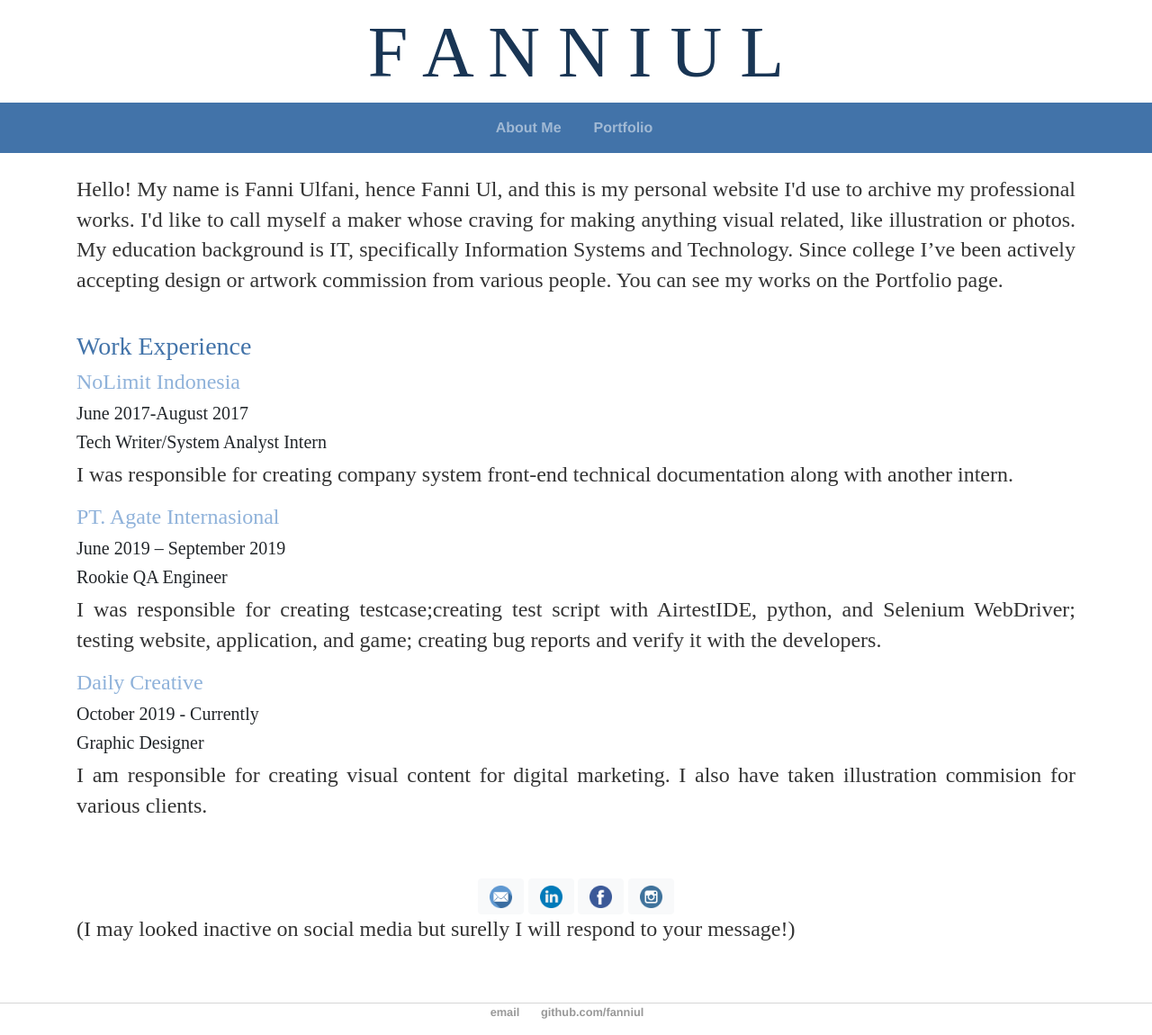
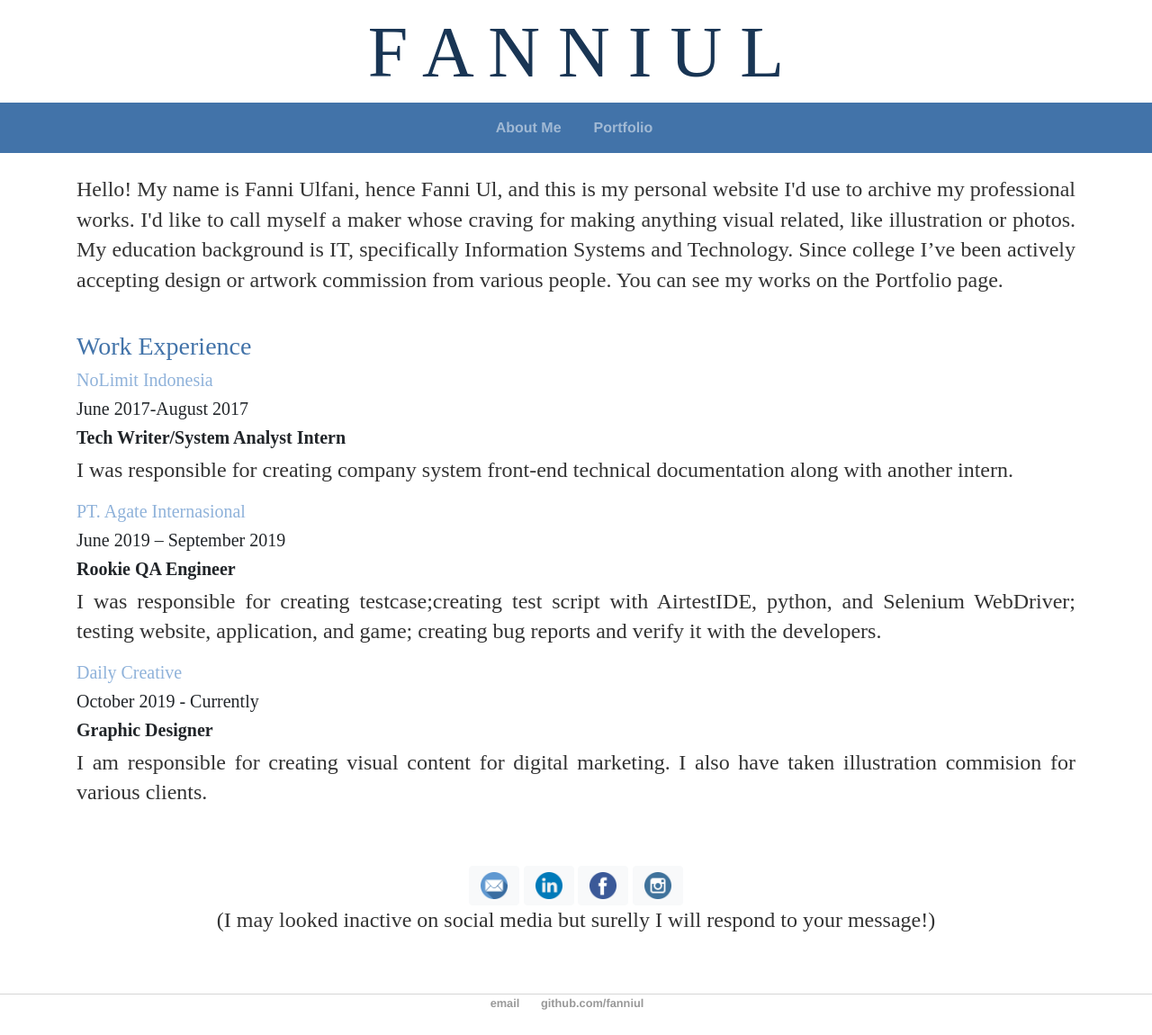
Before and after one commit to fanniul/fanniul.github.io, a Jekyll site: the page built from about/index.html, in a window 1280 px wide. Shown: the whole page at 90% size. Built offline with Jekyll 4.4.1, drawn with Linux system fonts in a browser that asks for light colours; comment, search, counter and statistics services are not loaded.

Commit message:
Update index.html

```diff
--- a/about/index.html
+++ b/about/index.html
@@ -16,28 +16,28 @@ I’m focusing on web development, mainly in front-end.</p> -->
 	</p>
 	<br>
 	<h3 class="text-justify" style="font-family: Montserrat;color:#4273a9;"> Work Experience </h3>
-	<h4 class="text-justify" style="font-family: Montserrat;color:#8fb2da;"> NoLimit Indonesia </h4>
+	<h5 class="text-justify" style="font-family: Montserrat;color:#8fb2da;"> NoLimit Indonesia </h5>
 	<h5 class="text-justify" style="font-family: Lateef;"> June 2017-August 2017 </h5>
-	<h5 class="text-justify" style="font-family: Lateef;"> Tech Writer/System Analyst Intern </h5>
+	<h5 class="text-justify font-weight-bold" style="font-family: Lateef;"> Tech Writer/System Analyst Intern </h5>
 	<p  class="text-justify" style="font-family: Lateef;">  I was responsible for creating company system front-end technical documentation along with another intern. </p>
-	<h4 class="text-justify" style="font-family: Montserrat;color:#8fb2da;"> PT. Agate Internasional </h4>
+	<h5 class="text-justify" style="font-family: Montserrat;color:#8fb2da;"> PT. Agate Internasional </h5>
 	<h5 class="text-justify" style="font-family: Lateef;"> June 2019 – September 2019 </h5>
-	<h5 class="text-justify" style="font-family: Lateef;"> Rookie QA Engineer </h5>
+	<h5 class="text-justify font-weight-bold" style="font-family: Lateef;"> Rookie QA Engineer </h5>
 	<p  class="text-justify" style="font-family: Lateef;">  I was responsible for creating testcase;creating test script with AirtestIDE, python, and Selenium WebDriver;
 	testing website, application, and game; creating bug reports and verify it with the developers. </p>
-	<h4 class="text-justify" style="font-family: Montserrat;color:#8fb2da;"> Daily Creative </h4>
+	<h5 class="text-justify" style="font-family: Montserrat;color:#8fb2da;"> Daily Creative </h5>
 	<h5 class="text-justify" style="font-family: Lateef;"> October 2019 - Currently </h5>
-	<h5 class="text-justify" style="font-family: Lateef;"> Graphic Designer </h5>
+	<h5 class="text-justify font-weight-bold" style="font-family: Lateef;"> Graphic Designer </h5>
 	<p  class="text-justify" style="font-family: Lateef;"> I am responsible for creating visual content for digital marketing.
 	I also have taken illustration commision for various clients. </p>
 	<br>
 	<br>
 	<div class="text-center">
-		<a href="mailto:fanniulfani@gmail.com" class="btn btn-light" role="button"><img src="email.png" style="height:25px; width: 25px;"></a>
-		<a href="linkedin.com/in/fanniulfani" class="btn btn-light" role="button"><img src="linkedin.png" style="height:25px; width: 25px;"></a>
-		<a href="facebook.com/fanniulfani" class="btn btn-light" role="button"><img src="facebook.png" style="height:25px; width: 25px;"></a>
-		<a href="instagram.com/fanniul" class="btn btn-light" role="button"><img src="instagram.png" style="height:25px; width: 25px;"></a>
-		<p  class="text-justify" style="font-family: Lateef;"> (I may looked inactive on social media but surelly I will respond to your message!) </p>
+		<a href="mailto:fanniulfani@gmail.com" class="btn btn-light" role="button"><img src="email.png" style="height:30px; width: 30px;"></a>
+		<a href="linkedin.com/in/fanniulfani" class="btn btn-light" role="button"><img src="linkedin.png" style="height:30px; width: 30px;"></a>
+		<a href="facebook.com/fanniulfani" class="btn btn-light" role="button"><img src="facebook.png" style="height:30px; width: 30px;"></a>
+		<a href="instagram.com/fanniul" class="btn btn-light" role="button"><img src="instagram.png" style="height:30px; width: 30px;"></a>
+		<p style="font-family: Lateef;"> (I may looked inactive on social media but surelly I will respond to your message!) </p>
 	</div>
 	<br>
 	<br>
```
